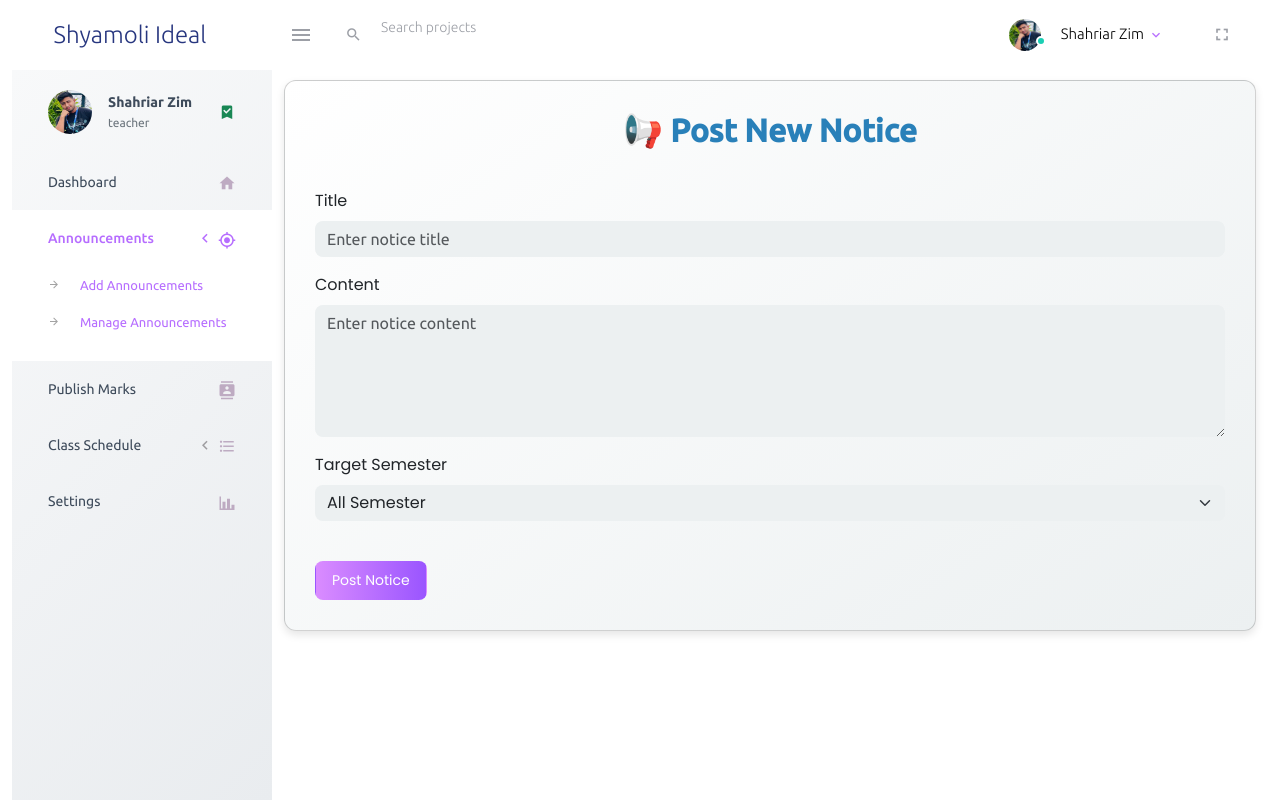
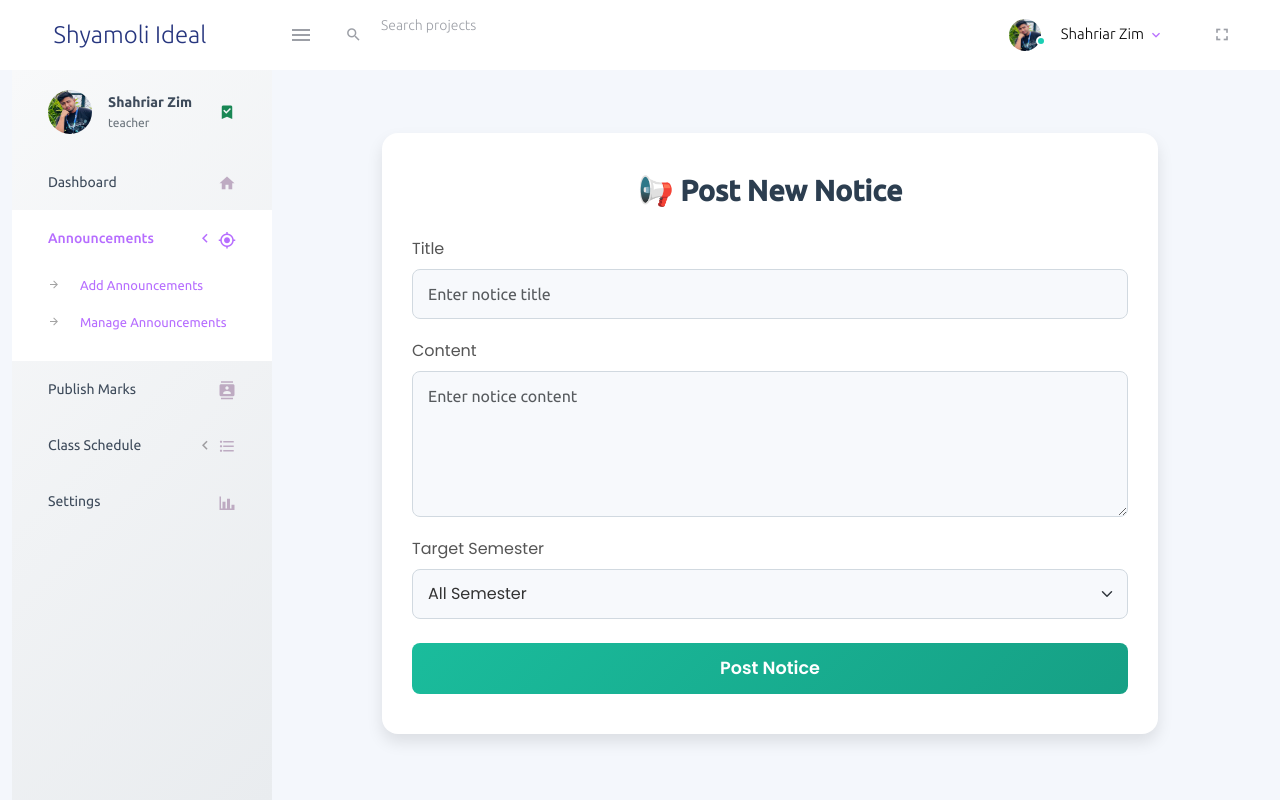
Before and after one commit to zimalshahriar/SIPI-CST-Portal, a PHP site: page /SIPI-CST-Portal/teacher/announcements.php in a window 1280 px wide. Run offline with PHP 8.4, Linux system fonts and the light colour scheme; a user stored in the database is signed in; data comes from the database, SQL or seed files in the repository; some libraries are stand-ins or nearby versions.

Commit message:
added login ,announcements and manage announcements page simple design

```diff
--- a/teacher/announcements.php
+++ b/teacher/announcements.php
@@ -39,8 +39,6 @@ if ($_SERVER['REQUEST_METHOD'] === 'POST') {
 ?>
 
 <!DOCTYPE html>
-<html lang="en">
-
 <head>
     <meta charset="UTF-8">
     <meta name="viewport" content="width=device-width, initial-scale=1.0">
@@ -49,65 +47,78 @@ if ($_SERVER['REQUEST_METHOD'] === 'POST') {
     <link rel="stylesheet" href="https://cdn.jsdelivr.net/npm/bootstrap@5.3.0/dist/css/bootstrap.min.css">
     <link href="https://fonts.googleapis.com/css2?family=Poppins:wght@300;400;600&display=swap" rel="stylesheet">
 
-
-    <!-- Toastr CSS -->
-    <link rel="stylesheet" href="https://cdnjs.cloudflare.com/ajax/libs/toastr.js/latest/toastr.min.css">
-
     <style>
         body {
-            background-color: linear-gradient(to right, #be95be 0%, #be95be 100%);
+            background: #f4f7fc;
             font-family: 'Poppins', sans-serif;
+            color: #333;
+        }
+
+        .container {
+            max-width: 800px;
+            margin-top: 5%;
+        }
+
+        .card {
+            border: none;
+            border-radius: 16px;
+            background: #ffffff;
+            box-shadow: 0px 8px 16px rgba(0, 0, 0, 0.1);
+            padding: 40px 30px;
         }
 
         h2 {
-            color: #2980b9;
+            color: #2c3e50;
             font-weight: 600;
-            margin-bottom: 40px;
+            font-size: 1.8rem;
+            margin-bottom: 30px;
             text-align: center;
-            animation: fadeIn 1.5s;
         }
 
-        .container {
-            max-width: 1100px;
-            margin-top: 10px;
+        .form-label {
+            font-weight: 500;
+            color: #555;
         }
 
         .form-control, .form-select {
-            background-color: #ecf0f1;
-            border: none;
+            background-color: #f7f9fc;
+            border: 1px solid #d1d9e0;
             border-radius: 8px;
-            margin-bottom: 15px;
-            transition: background-color 0.3s;
+            margin-bottom: 20px;
+            padding: 12px 15px;
+            font-size: 1rem;
+            color: #333;
+            transition: border-color 0.3s, box-shadow 0.3s;
         }
 
         .form-control:focus, .form-select:focus {
-            background-color: #e0e7ec;
+            border-color: #1abc9c;
+            box-shadow: 0 0 8px rgba(26, 188, 156, 0.2);
             outline: none;
-            box-shadow: none;
         }
 
-
-        .card {
-            box-shadow: 0px 4px 8px rgba(0, 0, 0, 0.1);
-            padding: 30px;
-            border-radius: 12px;
-            background: linear-gradient(145deg, #ffffff, #ecf0f1);
+        .btn-gradient-primary {
+            background: linear-gradient(135deg, #1abc9c, #16a085);
+            color: #ffffff;
+            font-weight: 600;
+            padding: 12px 20px;
+            border: none;
+            border-radius: 8px;
+            transition: background 0.3s ease;
+            display: block;
+            width: 100%;
+            font-size: 1.1rem;
         }
 
-        @keyframes fadeIn {
-            from {
-                opacity: 0;
-                transform: translateY(-20px);
-            }
-            to {
-                opacity: 1;
-                transform: translateY(0);
-            }
+        .btn-gradient-primary:hover {
+            background: linear-gradient(135deg, #16a085, #1abc9c);
+        }
+
+        .btn-gradient-primary:focus {
+            box-shadow: 0 0 8px rgba(26, 188, 156, 0.4);
         }
     </style>
 </head>
-
-<body>
     <div class="container">
         <div class="card">
             <h2>📢 Post New Notice</h2>
@@ -131,7 +142,7 @@ if ($_SERVER['REQUEST_METHOD'] === 'POST') {
                         <?php endforeach; ?>
                     </select>
                 </div>
-                <button type="submit" class="btn btn-block btn-lg btn-gradient-primary mt-4">Post Notice</button>
+                <button type="submit" class="btn btn-gradient-primary mt-4">Post Notice</button>
             </form>
         </div>
     </div>
```
Also changed, not shown: login.php (+13 -48 lines), teacher/manage_announcements.php (+69 -14 lines).
